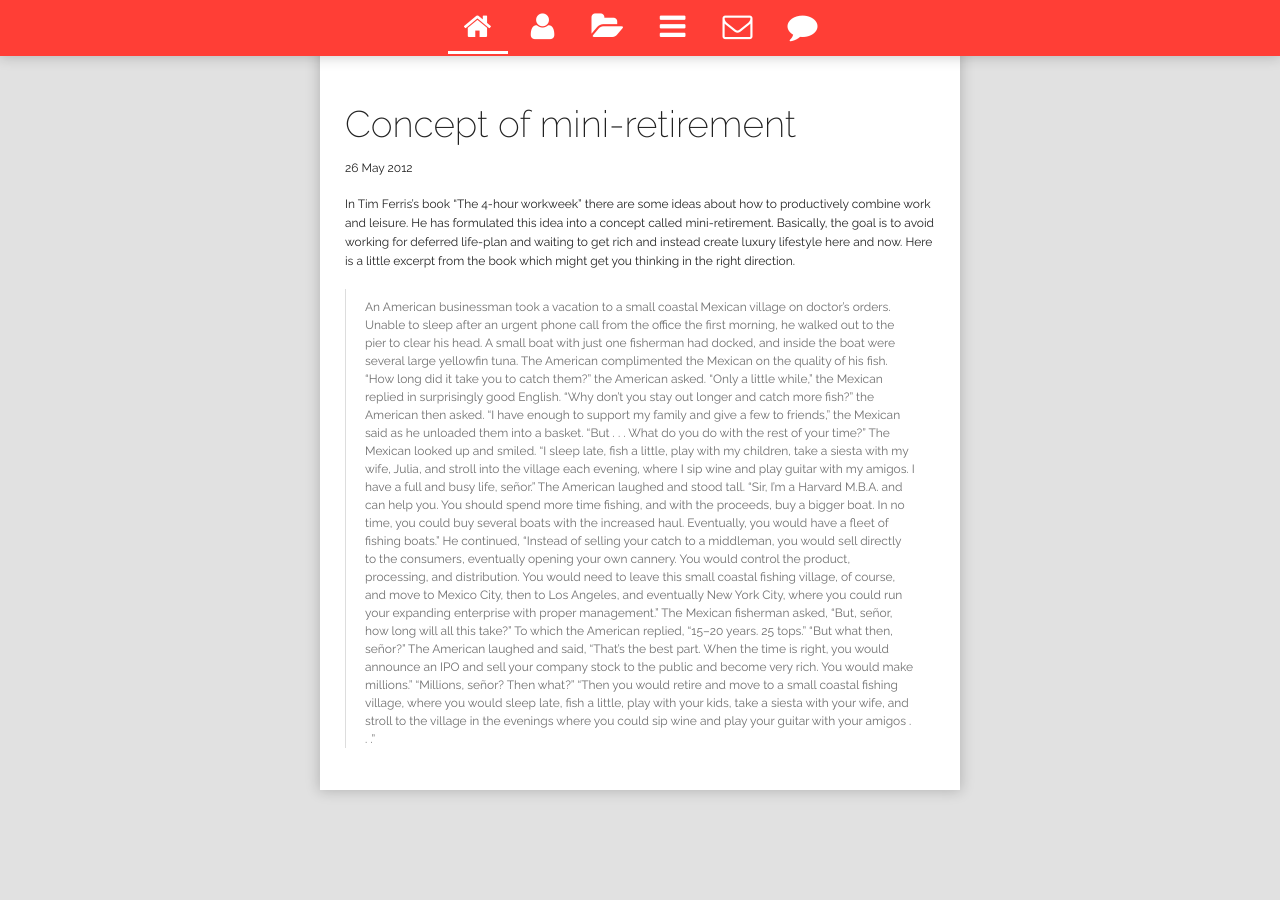
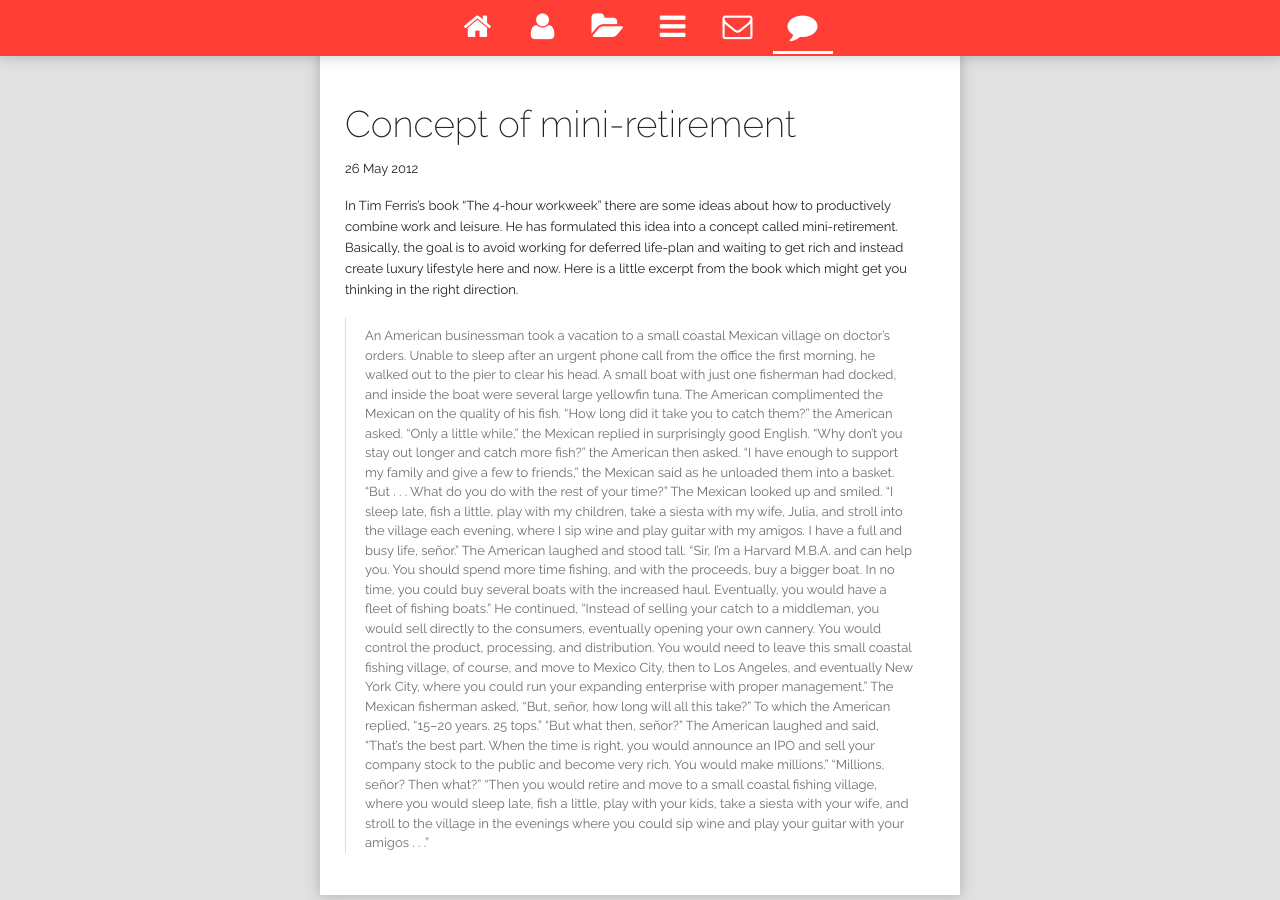
Before and after one commit to lipeno/lipeno.github.io, a Jekyll site: the page built from _posts/2012-05-26-Concept-of-mini-retirement.md, in a window 1280 px wide. Built offline with Jekyll 4.4.1, drawn with Linux system fonts in a browser that asks for light colours; nearby versions of some CDN libraries; library files that are not in the unit come from our copies; Markdown is read by kramdown in place of the engine named in the settings.

```diff
--- a/_layouts/post.html
+++ b/_layouts/post.html
@@ -1,7 +1,7 @@
 ---
 layout: default
 ---
-<a id="home-nav"></a>
+<a id="blog-nav" data-magellan-destination='blog'></a>
 <div class="navi" data-magellan-expedition>
     <ul >
         <li data-magellan-arrival='home' class="hasatip" data-width="210" title="Home"><a href="/#home-nav"><i class="icon-home"></i></a></li>
--- a/index.html
+++ b/index.html
@@ -80,7 +80,7 @@ title: Andrej Dragisic
         </div>
 
     </div>
-    <div class="six columns">
+    <div id="description" class="six columns">
 
         <hr />
         <p>
--- a/stylesheets/style.css
+++ b/stylesheets/style.css
@@ -547,3 +547,11 @@ margin-bottom: 20px;
 .six.columns p{
     font-size: 14px;
 }
+
+p{
+    font-size: 13px;
+}
+
+#description p{
+    font-size: 15px;
+}
```
Also changed, not shown: _posts/2014-12-20-40-life-hacks.md (added, +9 -0 lines), 8 other files.
